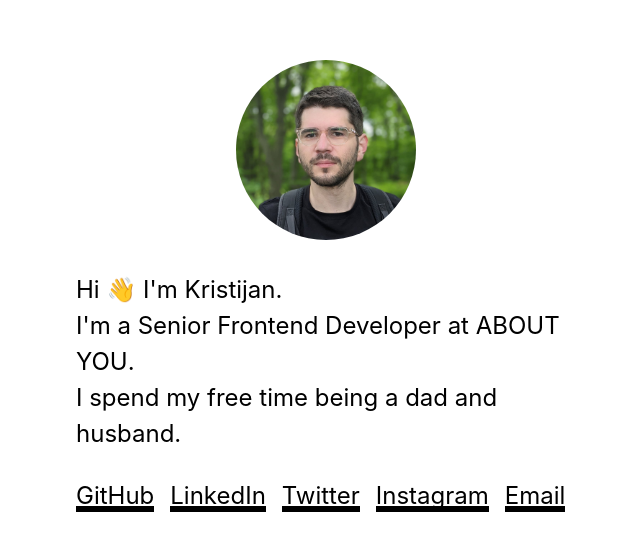
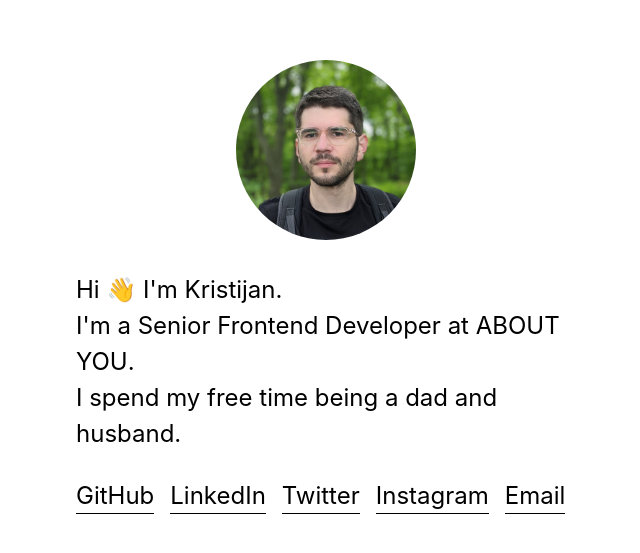
Before and after one commit to kristijanbambir/kristijanbambir.github.com, a Next.js app: page / in a window 1280 px wide. Shown: the part 113-666 px from the top of the page, without its empty margins (314-954 px from the left). Built offline with nearby package versions, Linux system fonts and the light colour scheme.

Commit message:
Make link underlines thin

```diff
--- a/styles/globals.css
+++ b/styles/globals.css
@@ -15,10 +15,10 @@ a {
 a::after {
   content: '';
   position: absolute;
-  bottom: -2px;
+  bottom: -4px;
   left: 0;
   width: 100%;
-  height: 6px;
+  height: 1px;
   background-color: black;
 }
 
```
